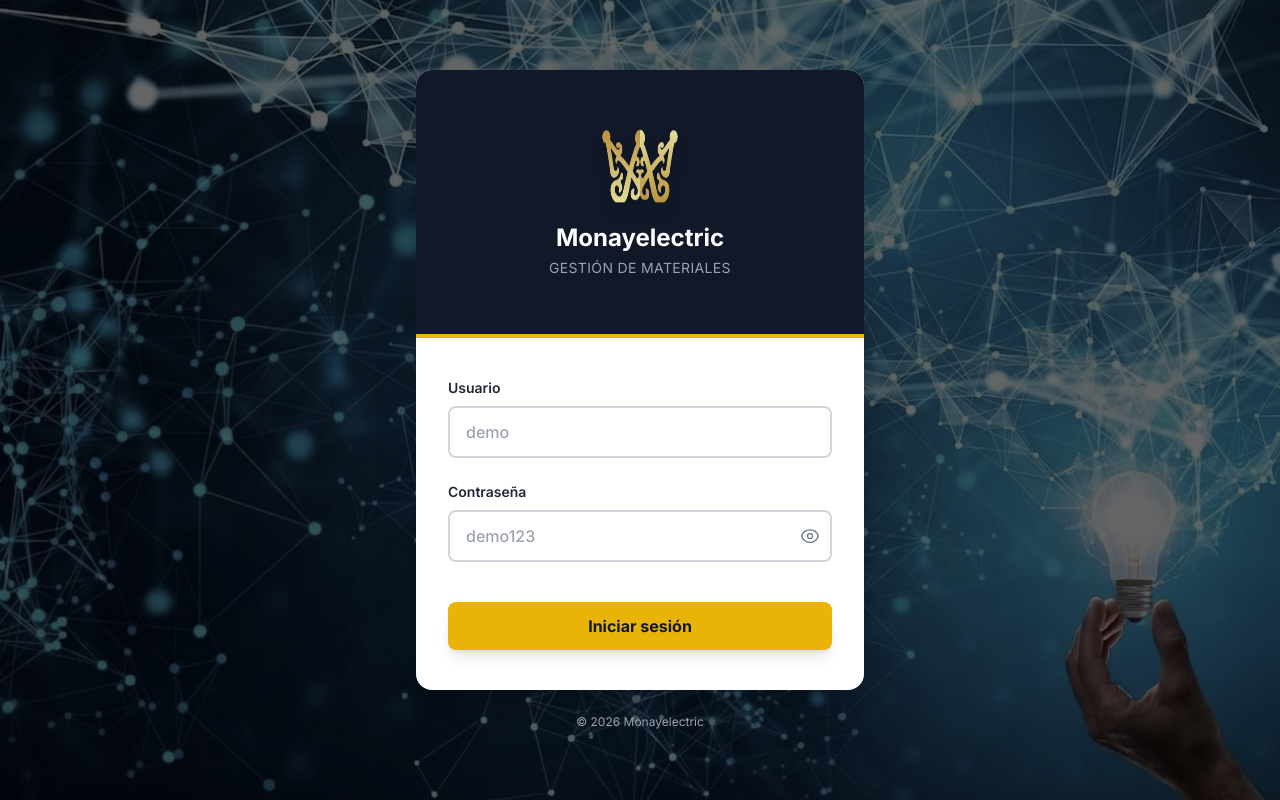
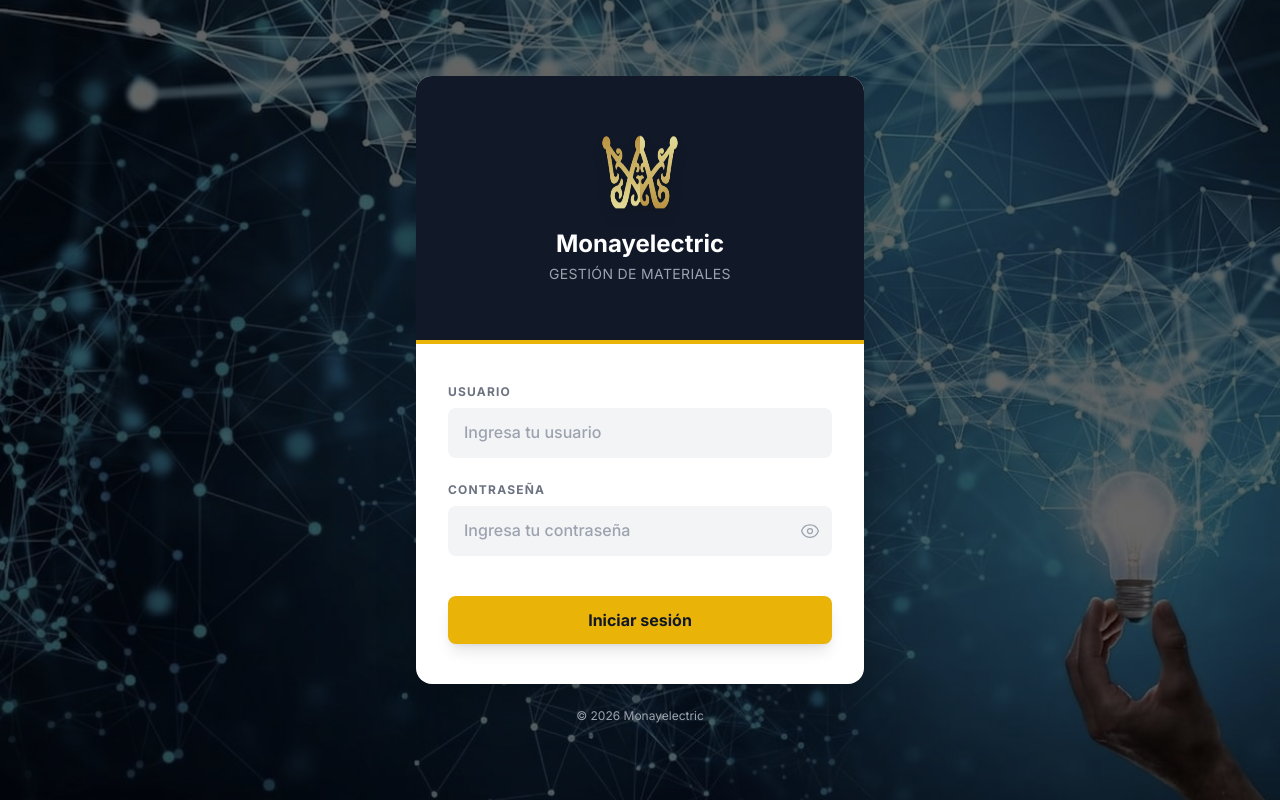
Before and after one commit to michael-urzua-y/electricista, a React (Vite) app in the folder frontend/: page /login in a window 1280 px wide. Built offline with nearby package versions, Linux system fonts and the light colour scheme; no server answers.

Commit message:
design: Modernizar inputs del Login
- Fondo gris claro (bg-gray-100) sin borde visible en reposo
- Al hacer focus: fondo blanco + línea inferior dorada
- Labels en uppercase con tracking amplio (estilo moderno)
- Placeholders descriptivos
- Transición suave entre estados

```diff
--- a/frontend/src/pages/Login.jsx
+++ b/frontend/src/pages/Login.jsx
@@ -66,7 +66,7 @@ export default function Login() {
 
             <form onSubmit={handleSubmit} className="space-y-6">
               <div>
-                <label htmlFor="username" className="block text-sm font-semibold text-gray-800 mb-2">
+                <label htmlFor="username" className="block text-xs font-bold text-gray-500 uppercase tracking-widest mb-2">
                   Usuario
                 </label>
                 <input
@@ -76,13 +76,13 @@ export default function Login() {
                   onChange={(e) => setUsername(e.target.value)}
                   required
                   autoComplete="username"
-                  className="w-full px-4 py-3 border-2 border-gray-300 rounded-lg focus:ring-2 focus:ring-yellow-400 focus:border-yellow-500 outline-none transition-all bg-white text-gray-900 font-medium"
-                  placeholder="demo"
+                  className="w-full px-4 py-3 bg-gray-100 border-0 border-b-2 border-transparent rounded-lg focus:bg-white focus:border-yellow-500 focus:ring-0 outline-none transition-all text-gray-900 font-medium placeholder-gray-400"
+                  placeholder="Ingresa tu usuario"
                 />
               </div>
 
               <div>
-                <label htmlFor="password" className="block text-sm font-semibold text-gray-800 mb-2">
+                <label htmlFor="password" className="block text-xs font-bold text-gray-500 uppercase tracking-widest mb-2">
                   Contraseña
                 </label>
                 <div className="relative">
@@ -93,13 +93,13 @@ export default function Login() {
                     onChange={(e) => setPassword(e.target.value)}
                     required
                     autoComplete="current-password"
-                    className="w-full px-4 py-3 border-2 border-gray-300 rounded-lg focus:ring-2 focus:ring-yellow-400 focus:border-yellow-500 outline-none transition-all pr-12 bg-white text-gray-900 font-medium"
-                    placeholder="demo123"
+                    className="w-full px-4 py-3 bg-gray-100 border-0 border-b-2 border-transparent rounded-lg focus:bg-white focus:border-yellow-500 focus:ring-0 outline-none transition-all pr-12 text-gray-900 font-medium placeholder-gray-400"
+                    placeholder="Ingresa tu contraseña"
                   />
                   <button
                     type="button"
                     onClick={() => setShowPassword(!showPassword)}
-                    className="absolute right-3 top-1/2 -translate-y-1/2 text-gray-500 hover:text-gray-700 transition-colors"
+                    className="absolute right-3 top-1/2 -translate-y-1/2 text-gray-400 hover:text-gray-600 transition-colors"
                     aria-label={showPassword ? 'Ocultar contraseña' : 'Mostrar contraseña'}
                   >
                     {showPassword ? (
```
